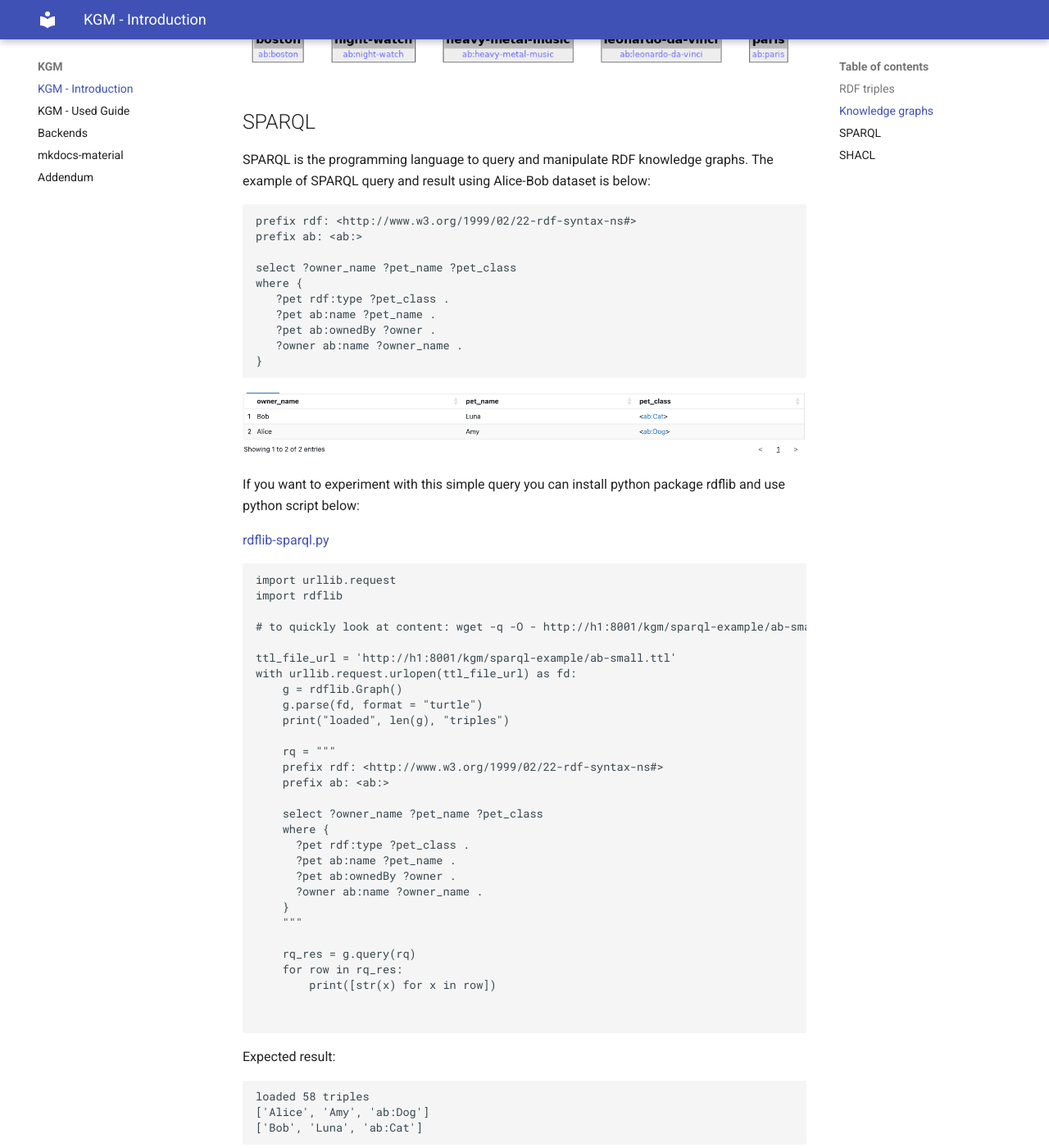
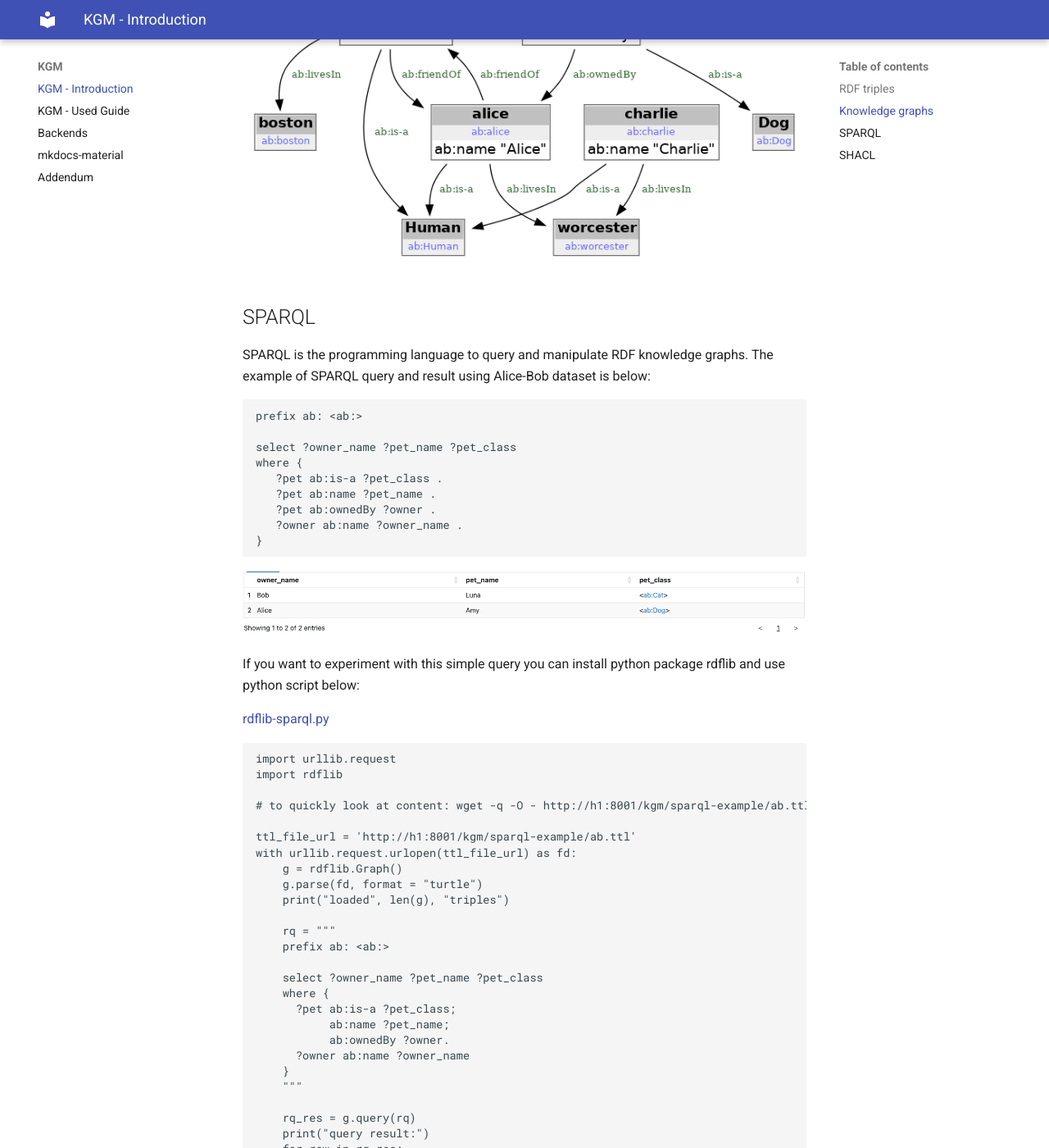
Before and after one commit to GeiselSoftware/kgm, an MkDocs documentation site: the page built from docs/docs/kgm-introduction.md, in a window 1280 px wide and 1400 px high, scrolled down 1873 px. Shown: the whole window at 82% size. Built offline with MkDocs 1.6.1 and Material for MkDocs 9.7.7, drawn with Linux system fonts in a browser that asks for light colours; some of the changed text lies outside the part shown.

Commit message:
added kgm misc subcommand, wip on docs sparql-example

````diff
--- a/docs/docs/kgm-introduction.md
+++ b/docs/docs/kgm-introduction.md
@@ -55,20 +55,19 @@
 
 Set of [RDF (Resource Definition Framework)](https://en.wikipedia.org/wiki/Resource_Description_Framework) triples can be tought of as [knowledge graph](https://en.wikipedia.org/wiki/Knowledge_graph). [Extended Alice-Bob example](/addendum/#appendix_c_alice-bob_rdf_triples) RDF triples can be presented as graph below:
 
-[![image](sparql-example/ab-objs.png)][file sparql-example/ab-objs.png]
-[file sparql-example/ab-objs.png]: sparql-example/ab-objs.png
+[![image](sparql-example/ab.png)][file sparql-example/ab.png]
+[file sparql-example/ab.png]: sparql-example/ab.png
 
 ## SPARQL
 
 SPARQL is the programming language to query and manipulate RDF knowledge graphs. The example of SPARQL query and result using Alice-Bob dataset is below:
 
 ```
-prefix rdf: <http://www.w3.org/1999/02/22-rdf-syntax-ns#>
 prefix ab: <ab:>
 
 select ?owner_name ?pet_name ?pet_class
 where {
-   ?pet rdf:type ?pet_class .
+   ?pet ab:is-a ?pet_class .
    ?pet ab:name ?pet_name .
    ?pet ab:ownedBy ?owner .
    ?owner ab:name ?owner_name .
@@ -87,12 +86,13 @@
 
 Expected result:
 ```
-loaded 58 triples
+loaded 17 triples
+query result:
 ['Alice', 'Amy', 'ab:Dog']
 ['Bob', 'Luna', 'ab:Cat']
 ```
 
-[Alice-Bob small example triples](/kgm/sparql-example/ab-small.ttl)
+[Alice-Bob small example triples](/kgm/sparql-example/ab.ttl)
 
 
 
--- a/docs/docs/sparql-example/rdflib-sparql.py
+++ b/docs/docs/sparql-example/rdflib-sparql.py
@@ -1,27 +1,27 @@
 import urllib.request
 import rdflib
 
-# to quickly look at content: wget -q -O - http://h1:8001/kgm/sparql-example/ab-small.ttl
+# to quickly look at content: wget -q -O - http://h1:8001/kgm/sparql-example/ab.ttl
 
-ttl_file_url = 'http://h1:8001/kgm/sparql-example/ab-small.ttl'
+ttl_file_url = 'http://h1:8001/kgm/sparql-example/ab.ttl'
 with urllib.request.urlopen(ttl_file_url) as fd:
     g = rdflib.Graph()
     g.parse(fd, format = "turtle")
     print("loaded", len(g), "triples")
 
     rq = """
-    prefix rdf: <http://www.w3.org/1999/02/22-rdf-syntax-ns#>
     prefix ab: <ab:>
 
     select ?owner_name ?pet_name ?pet_class
     where {
-      ?pet rdf:type ?pet_class .
-      ?pet ab:name ?pet_name .
-      ?pet ab:ownedBy ?owner .
-      ?owner ab:name ?owner_name .
+      ?pet ab:is-a ?pet_class;
+           ab:name ?pet_name;
+           ab:ownedBy ?owner.
+      ?owner ab:name ?owner_name
     }
     """
 
     rq_res = g.query(rq)
+    print("query result:")
     for row in rq_res:
         print([str(x) for x in row])
````
Also changed, not shown: docs/docs/sparql-example/ab-full.png (deleted), docs/docs/sparql-example/ab-objs.png (deleted), docs/docs/sparql-example/ab.png (added), py-packages/kgm/kgm/examples/alice-bob/README.md, 7 other files.
